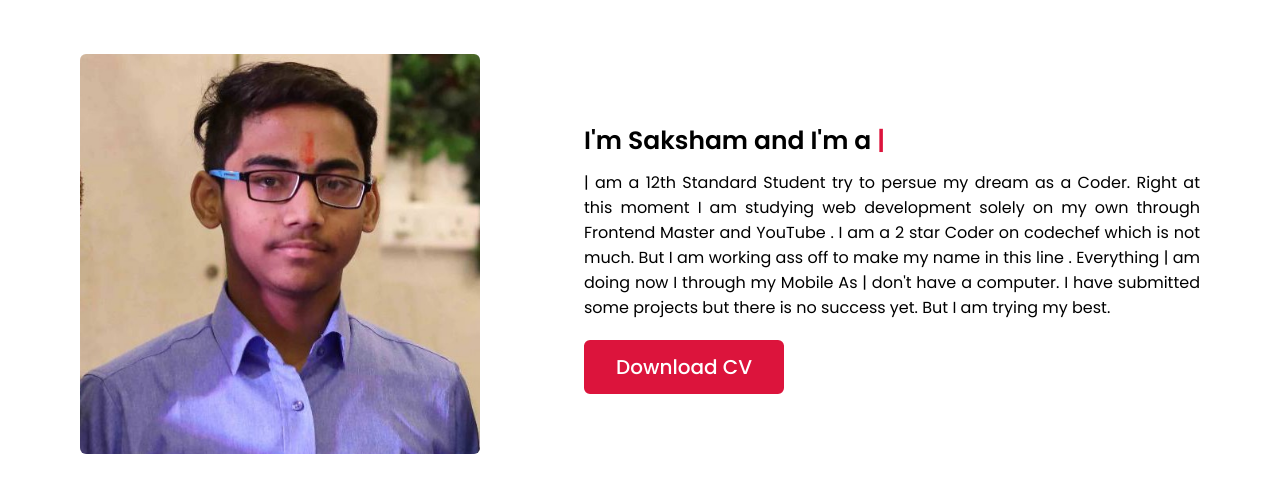
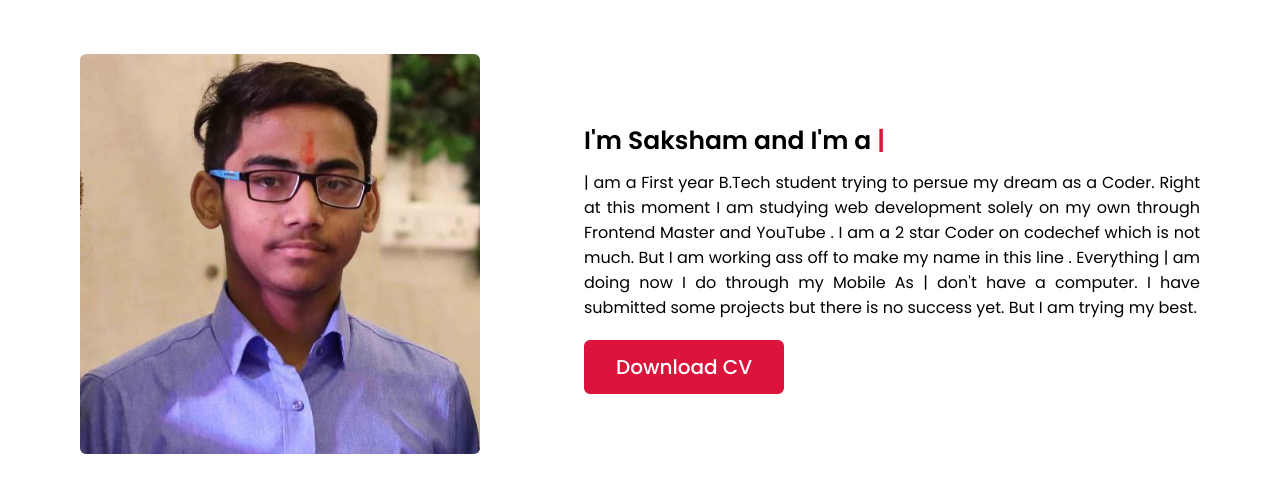
Before and after one commit to I-Am-Saksham-Srivastava/Personal-Portfolio, a plain HTML site: page index.html in a window 1280 px wide. Shown: the part 672-1164 px from the top of the page. Drawn offline with nearby package versions, Linux system fonts and the light colour scheme.

Commit message:
Update index.html

```diff
--- a/index.html
+++ b/index.html
@@ -110,7 +110,7 @@
 
                     <div class="text">I'm Saksham and I'm a <span class="typing-2"></span></div>
 
-                    <p>| am a 12th Standard Student try to persue my dream as a Coder. Right at this moment I am studying web development solely on my own through Frontend Master and YouTube . I am a 2 star Coder on codechef which is not much. But I am working ass off to make my name in this line . Everything | am doing now I through my Mobile As | don't have a computer. I have submitted some projects but there is no success yet. But I am trying my best.</p>
+                    <p>| am a First year B.Tech student trying to persue my dream as a Coder. Right at this moment I am studying web development solely on my own through Frontend Master and YouTube . I am a 2 star Coder on codechef which is not much. But I am working ass off to make my name in this line . Everything | am doing now I do through my Mobile As | don't have a computer. I have submitted some projects but there is no success yet. But I am trying my best.</p>
 
                     <a href="Assets/Resume.pdf">Download CV</a>
 
```
